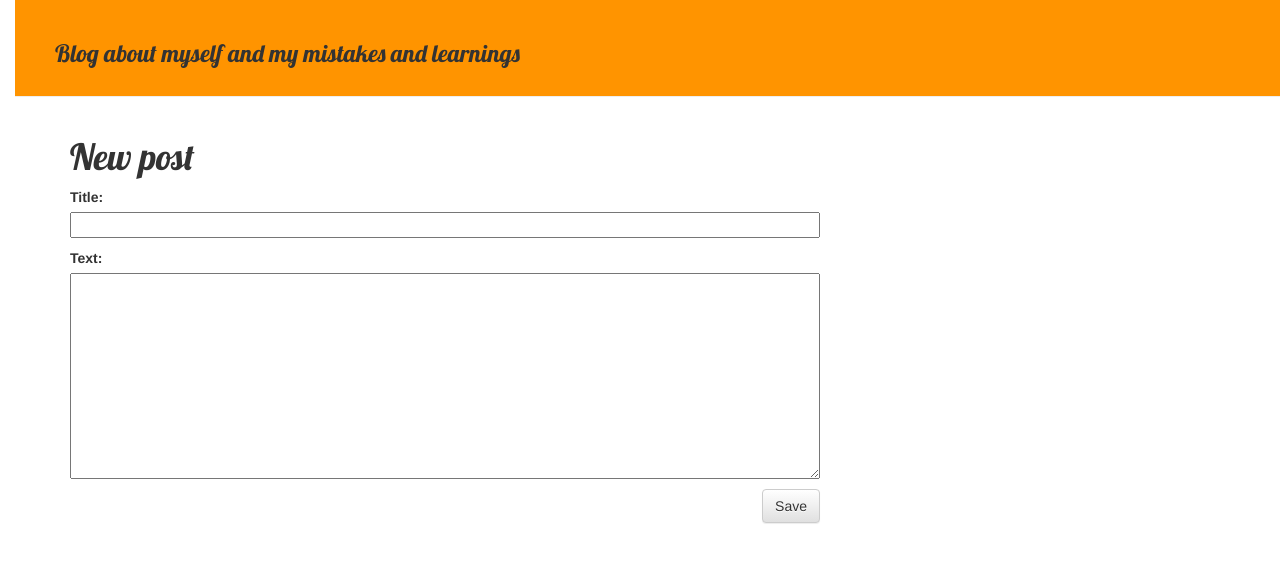
After one commit to jos-h/my_first_blog, a Django app: page /post/new/ in a window 1280 px wide. The commit adds this page. Shown: the top 563 px of the page. Run offline with Django 3.2, Linux system fonts and the light colour scheme; some libraries are stand-ins or nearby versions.

Commit message:
Added views to create/edit blog post inside the site.

```diff
--- a/Templates/Blog/base.html
+++ b/Templates/Blog/base.html
@@ -17,12 +17,13 @@
 </head>
 <body>
     <div class="page-header">
+        {% if user.is_authenticated %}
+        <a href="{% url 'post_new' %}" class="top-menu">
+            <span class="glyphicon glyphicon-plus"></span>
+        </a>
+        {% endif %}
         <h3>Blog about myself and my mistakes and learnings</h3>
     </div>
-    <!---->
-    <!--{% if posts_author_name%}-->
-        <!--{{posts_author_name}}-->
-    <!--{%endif%}-->
     <div class="content container">
         <div class="row">
             <div class="col-md-8">
--- a/Templates/Blog/post_detail.html
+++ b/Templates/Blog/post_detail.html
@@ -7,6 +7,11 @@
                     {{post.published_date}}
                 </div>
             {% endif %}
+            {% if user.is_authenticated %}
+            <a class="btn btn-default" href="{% url 'post_edit' pk=post.pk %}">
+                <span class="glyphicon glyphicon-pencil"></span>
+            </a>
+            {% endif %}
             <h1>
                 {{post.title}}
             </h1>
--- /dev/null
+++ b/Templates/Blog/post_edit.html
@@ -0,0 +1,8 @@
+{% extends 'Blog/base.html' %}
+    {% block content %}
+    <h1>New post</h1>
+    <form method="GET" class="post-form">{% csrf_token %}
+        {{ post_form.as_p }}
+        <button type="submit" class="save btn btn-default">Save</button>
+    </form>
+{% endblock %}
--- /dev/null
+++ b/website/forms.py
@@ -0,0 +1,10 @@
+from django import forms
+
+from .models import Post
+
+
+class PostForm(forms.ModelForm):
+
+    class Meta:
+        model = Post
+        fields = ('title', 'text')
--- a/website/urls.py
+++ b/website/urls.py
@@ -5,4 +5,6 @@ from . import views
 urlpatterns = [
     url(r'^$', views.post_list, name='post_list'),
     url(r'^post/(?P<pk>\d+)/$', views.post_detail, name="post_detail"),
+    url(r'^post/new/$', views.post_new, name='post_new'),
+    url(r'^post/(?P<pk>\d+)/edit/$', views.post_edit, name="post_edit"),
 ]
--- a/website/views.py
+++ b/website/views.py
@@ -1,7 +1,9 @@
 from django.shortcuts import render
 from .models import Post
 from django.contrib.auth.models import User
-from django.shortcuts import render, get_object_or_404
+from django.shortcuts import render, get_object_or_404,redirect
+from .forms import PostForm
+from django.utils import timezone
 
 # Create your views here.
 
@@ -17,3 +19,35 @@ def post_detail(request, pk):
 
     post = get_object_or_404(Post, pk=pk)
     return render(request, 'Blog/post_detail.html', {'post': post})
+
+
+def post_new(request):
+
+    if request.method == 'GET':
+        form = PostForm(request.GET)
+        if form.is_valid():
+            post = form.save(commit=False)
+            post.author = request.user
+            post.published_date = timezone.now()
+            post.save()
+            return redirect('post_detail', pk=post.pk)
+        else:
+            form = PostForm()
+    return render(request, 'Blog/post_edit.html', {'post_form': form})
+
+
+def post_edit(request, pk):
+
+    post = get_object_or_404(Post, pk=pk)
+    if request.method == 'GET':
+        form = PostForm(request.GET, instance=post)
+
+        if form.is_valid():
+            post = form.save(commit=False)
+            post.author = request.user
+            post.published_date = timezone.now()
+            post.save()
+            return redirect('post_detail', pk=post.pk)
+        else:
+            form = PostForm(instance=post)
+    return render(request, 'Blog/post_edit.html', {'post_form': form})
```
